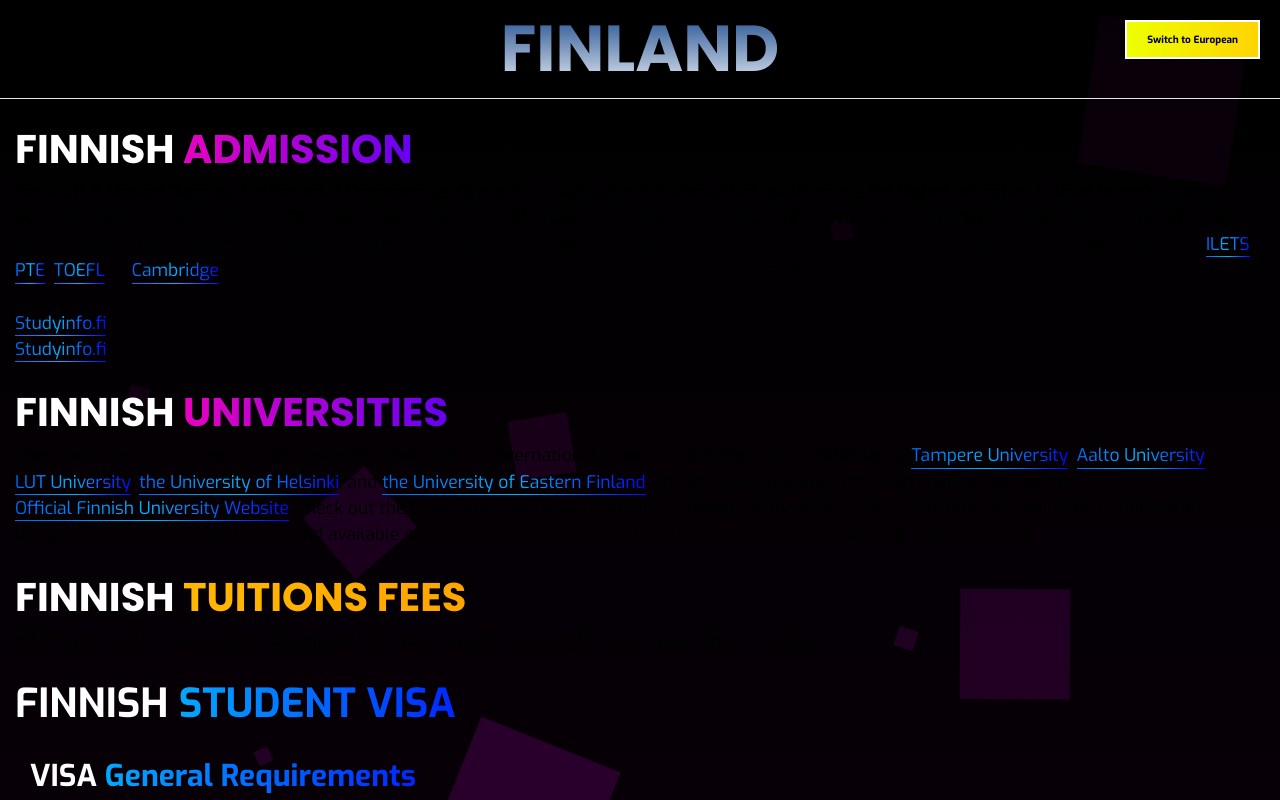
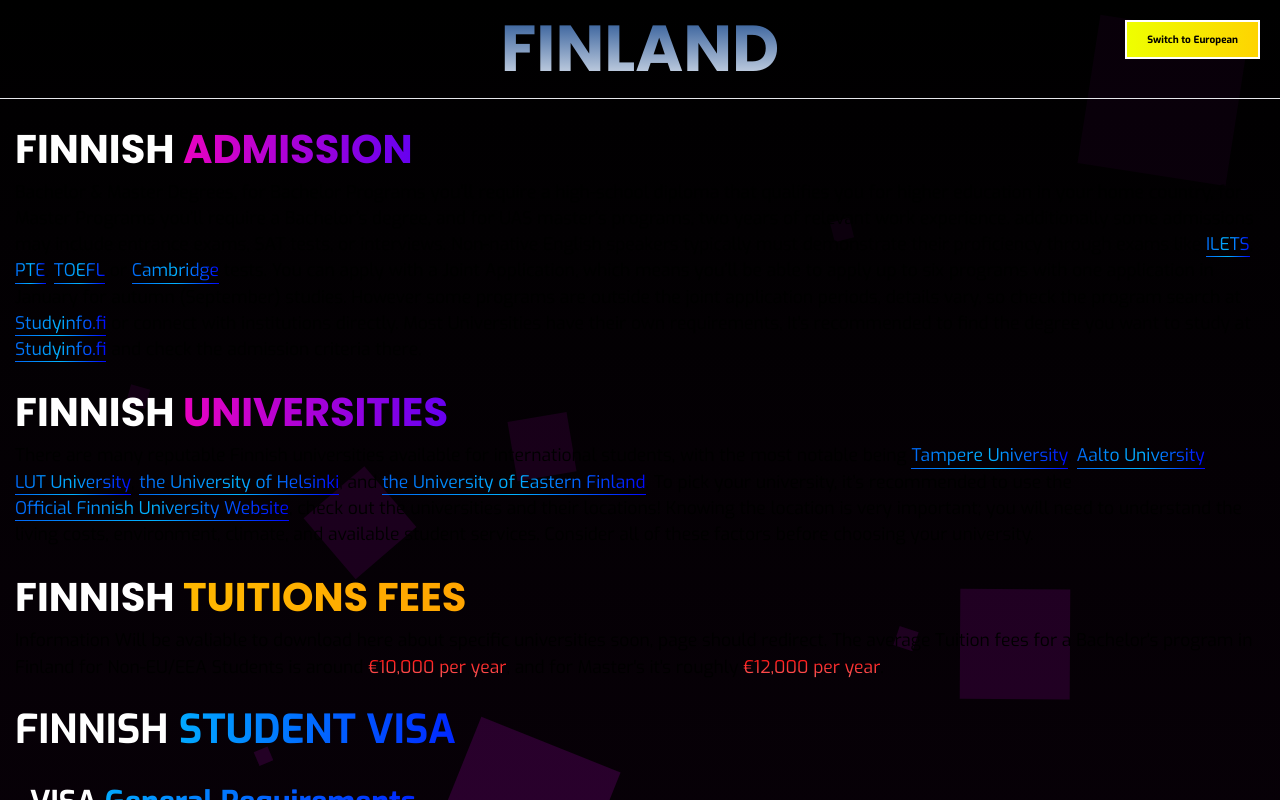
Before and after one commit to FaisalAbusharar/europe-university-info, a Next.js app: page /countries/finland in a window 1280 px wide. Both pictures are taken after a click on the button "Switch to International". Shown: the top 800 px of the page. Built offline with nearby package versions, Linux system fonts and the light colour scheme.

Commit message:
improved small things

```diff
--- a/src/app/components/country.jsx
+++ b/src/app/components/country.jsx
@@ -14,7 +14,7 @@ const Country = ({countryName, countryNameOptional,
     internationalAdmissionInformation,
     universityInformation,
     internationalUniversityInformation,
-    internationalUniversityFees = ' Information Will be avaliable to download here about specific universities soon, page should redirect.',
+    internationalUniversityFees = <>Information Will be avaliable to download here about specific universities soon, page should redirect.</>,
     visaRequirementsRequirements,
     visaRequirementsFinancials,
     visaRequirementsInsurance,
--- a/src/app/countries/finland/page.tsx
+++ b/src/app/countries/finland/page.tsx
@@ -60,6 +60,11 @@ const europeanAdmissionInformation = (
     </>
 );
 
+const internationalTuitionFees = (
+    <>
+    Information Will be avaliable to download here about specific universities soon, page should redirect. The average Tuition fees for a Bachelor's program in Finland for Non-EU/EEA Students is around <p id="warning">€10,000 per year</p>, and for Master's it's roughly <p id="warning">€12,000 per year</p>.
+    </>
+)
 
 const europeanStudentsUniversities = (
     <>
@@ -114,6 +119,7 @@ const Finland = () => {
         internationalAdmissionInformation: internationalAdmissionInformationText,
         universityInformation: europeanStudentsUniversities,
         internationalUniversityInformation: internationalUniversityInformationText,
+        internationalTuitionFeesInformation: internationalTuitionFees,
         visaRequirementsRequirements: visaGeneralRequirements,
         visaRequirementsFinancials: <div id="financial-requirements">{visaFinancialRequirements}</div>,
         visaRequirementsInsurance: visaInsuranceRequirements,
@@ -125,7 +131,7 @@ const Finland = () => {
         titleColor2: "#ffffff",
         optionalInformation: [
             {title: <>Studying under <p id="gradientSub">AICE</p></>, description: aiceInformation},
-            {title: <><p id="gradientSub">Important Admission Info</p></>, description: admissionRequirements},
+            {title: <><p id="gradientSub">Important Admission Information</p></>, description: admissionRequirements},
         ]
 
     }
@@ -134,6 +140,7 @@ const Finland = () => {
             <Country countryName={CountryInformation.countryName} countryNameOptional={CountryInformation.countryNameOptional}
             admissionInformation={CountryInformation.admissionInformation} internationalAdmissionInformation={CountryInformation.internationalAdmissionInformation}
             universityInformation={CountryInformation.universityInformation} internationalUniversityInformation={CountryInformation.internationalUniversityInformation}
+            internationalUniversityFees={CountryInformation.internationalTuitionFeesInformation}
             footerInformation={CountryInformation.footerInformation} titleColor1={CountryInformation.titleColor1} titleColor2={CountryInformation.titleColor2}
             whyChooseCountry={CountryInformation.whyChooseCountry}
             advantages={CountryInformation.advantages} disadvantages={CountryInformation.disadvantages}
```
